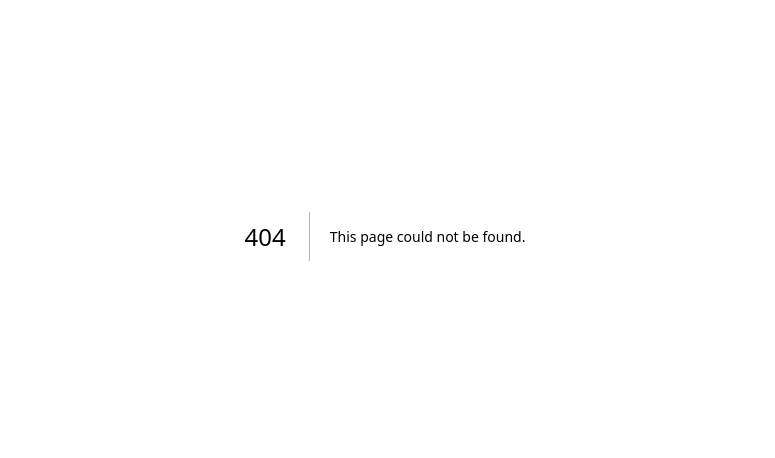
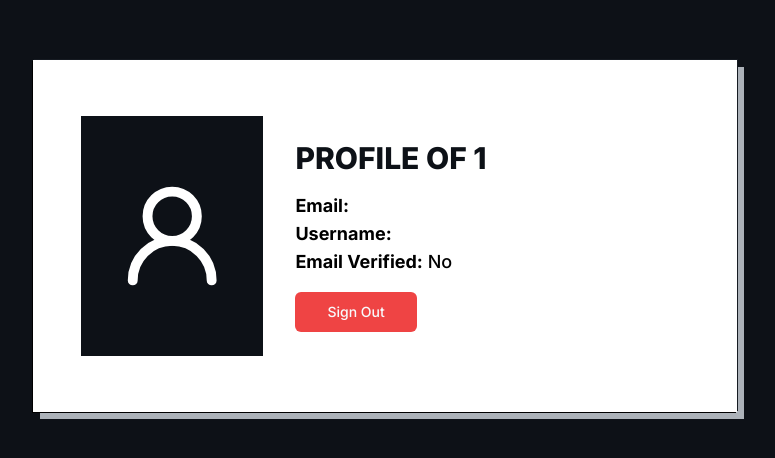
Before and after one commit to vaibhavgupta5/Anonimy-NGL, a Next.js app: page /profile/1 in a window 1280 px wide. Before the commit this address had no page. Shown: the part 164-622 px from the top of the page, without its empty margins (255-1030 px from the left). Built offline with nearby package versions, Linux system fonts and the light colour scheme; no server answers.

Commit message:
fixing middlewares

```diff
--- a/src/app/(app)/dashboard/page.tsx
+++ b/src/app/(app)/dashboard/page.tsx
@@ -11,6 +11,7 @@ import { zodResolver } from "@hookform/resolvers/zod";
 import axios, { AxiosError } from "axios";
 import { Loader2 } from "lucide-react";
 import { useSession } from "next-auth/react";
+import { useRouter } from "next/navigation";
 import React, { useCallback, useEffect, useState } from "react";
 import { useForm } from "react-hook-form";
 
@@ -19,7 +20,6 @@ function Dashboard() {
   const [isLoading, setisLoading] = useState(false);
   const [isSwitchLoading, setisSwitchLoading] = useState(false);
   const { toast } = useToast();
-
   const { data: session } = useSession();
 
   const form = useForm({
@@ -148,7 +148,7 @@ function Dashboard() {
                 />
               ))
             ) : (
-              <p>No Messages Found</p>
+              <p className="text-2xl text-white font-semibold">No Messages Found🙄</p>
             )}
           </div>
         </div>
--- /dev/null
+++ b/src/app/profile/[username]/page.tsx
@@ -0,0 +1,32 @@
+"use client";
+import { Button } from "@/components/ui/button";
+import { User2 } from "lucide-react";
+import { signOut, useSession } from "next-auth/react";
+import { useParams, useRouter } from "next/navigation";
+
+function Profile() {
+  const params = useParams<{ username: string }>();
+
+  const { data: session } = useSession()
+
+
+  return (
+    <div className="flex justify-center items-center h-[100vh] bg-[#0D1117]">
+
+
+      <div className="bg-white m-8 md:p-12 pt-4  md:w-[55%]  box-stroke-3 z-[20] w-full flex justify-center items-center md:flex-row flex-col">
+        <div className=" w-[100%] md:w-[30%] flex justify-center items-baseline" >
+            <User2 className="w-[30vh] text-white bg-[#0D1117] p-8 h-[30vh]"/>
+        </div>
+        <div className="text-3xl text-start font-extrabold text-[#0D1117] w-[100%] md:w-[70%] p-8">
+          PROFILE OF {(params.username).toUpperCase()}
+          <p className="text-black text-lg font-medium mt-4 text-wrap"><strong>Email:</strong> {session?.user.email}</p>
+          <p className="text-black text-lg font-medium "><strong>Username:</strong> {session?.user.username}</p>
+          <p className="text-black text-lg font-medium "><strong>Email Verified:</strong> {session?.user.isVerified ? "Yes" : "No"}</p>
+          <Button variant="destructive" className="mt-4 pl-8 pr-8" onClick={() => signOut()}>Sign Out</Button>
+        </div>
+      </div>
+    </div>
+  );
+}
+export default Profile;
--- a/src/components/Sidebar.tsx
+++ b/src/components/Sidebar.tsx
@@ -15,7 +15,6 @@ import {
   DropdownMenuGroup,
   DropdownMenuItem,
   DropdownMenuLabel,
-  DropdownMenuPortal,
   DropdownMenuSeparator,
   DropdownMenuShortcut,
   DropdownMenuTrigger,
@@ -51,7 +50,7 @@ function Sidebar() {
           <DropdownMenuSeparator />
           <DropdownMenuGroup>
             <DropdownMenuItem
-              onClick={() => router.replace("/u")}
+              onClick={() => router.replace(`/profile/${session?.user.username}`)}
               className="cursor-pointer"
             >
               <Users className="mr-2 h-4 w-4" />
--- a/src/middleware.ts
+++ b/src/middleware.ts
@@ -1,47 +1,36 @@
 import { NextResponse } from "next/server";
 import type { NextRequest } from "next/server";
-export { default } from "next-auth/middleware"
-import {getToken} from "next-auth/jwt"
+export { default } from "next-auth/middleware";
+import { getToken } from "next-auth/jwt";
 
 // See "Matching Paths" below to learn more
 export const config = {
-  matcher: ["/signin", "/signup", "/", "/verify/:path*"],
+  matcher: ["/signin", "/signup", "/", "/verify/:path*", "/dashboard"],
 };
 
 // This function can be marked `async` if using `await` inside
 export async function middleware(request: NextRequest) {
+  const token = await getToken({
+    req: request,
+    secret: process.env.NEXT_AUTH_SECRET,
+  });
+  const url = request.nextUrl;
 
+  console.log(token);
 
-    const token = await getToken({req:request,secret:process.env.NEXT_AUTH_SECRET})
-    const url = request.nextUrl
-
-    console.log(url)
-
-
-
-    if(token &&
-        (
-            url.pathname.startsWith("/signin") ||
-            url.pathname.startsWith("/signup") ||
-            url.pathname.startsWith("/verify") ||
-            url.pathname.startsWith("/")
-        )
-    ){
-        return NextResponse.redirect(new URL("/dashboard", request.url));
-    }
-
-
-    if(!token &&
-        (
-            url.pathname.startsWith("/dashboard") ||
-            url.pathname.startsWith("/")
-        )
-    ){
-        return NextResponse.redirect(new URL("/signin", request.url));
-    }
-
-
-    return NextResponse.next();
-
-
+  if (
+    token &&
+    (url.pathname.startsWith("/signin") ||
+      url.pathname.startsWith("/signup") ||
+      url.pathname.startsWith("/verify") ||
+      url.pathname === "/")
+  ) {
+    return NextResponse.redirect(new URL("/dashboard", request.url));
+  } else if (!token && url.pathname.startsWith("/dashboard")) {
+    return NextResponse.redirect(new URL("/signin", request.url));
+  }
+  else if (!token && url.pathname === "/") {
+    return NextResponse.redirect(new URL("/signin", request.url));
+  }
+  else return NextResponse.next();
 }
```
